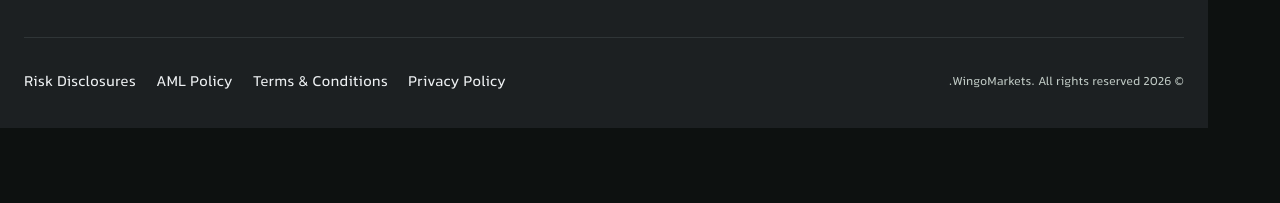
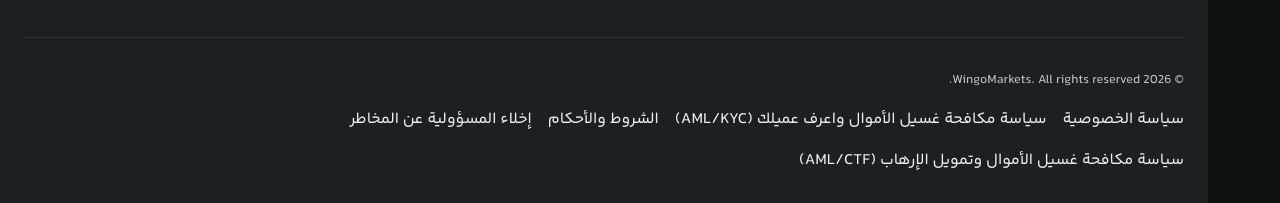
Before and after one commit to nikan-noorafkan/wingomarkets-help-center, a React (Vite) app: page /ar/help-center in a window 1280 px wide. Shown: the part 1516-1719 px from the top of the page. Before the commit the page ends 1644 px from the top, so only its background shows below. Built offline with nearby package versions, Linux system fonts and the light colour scheme; no server answers.

Commit message:
feat: update footer legal policy PDF links and localized names

```diff
--- a/src/components/Footer.jsx
+++ b/src/components/Footer.jsx
@@ -28,6 +28,49 @@
     }
     return `Email Support (Target: < ${hours} hours)`;
   };
+
+  const footerLinks = [
+    {
+      title: {
+        en: "Privacy Policy",
+        fa: "حریم خصوصی",
+        ar: "سياسة الخصوصية"
+      },
+      url: "https://wingomarkets.com/dls/documents/Wingo-Markets-Privacy-Policy.pdf"
+    },
+    {
+      title: {
+        en: "AML/KYC",
+        fa: "قوانین احراز هویت (AML/KYC)",
+        ar: "سياسة مكافحة غسيل الأموال واعرف عميلك (AML/KYC)"
+      },
+      url: "https://wingomarkets.com/dls/documents/Wingo-Markets-KYC-AML-Policy.pdf"
+    },
+    {
+      title: {
+        en: "Terms & Conditions",
+        fa: "شرایط و قوانین",
+        ar: "الشروط والأحكام"
+      },
+      url: "https://wingomarkets.com/dls/documents/Wingo-Markets-Terms-and-Conditions.pdf"
+    },
+    {
+      title: {
+        en: "Risk Disclosure",
+        fa: "بیانیه افشای ریسک",
+        ar: "إخلاء المسؤولية عن المخاطر"
+      },
+      url: "https://wingomarkets.com/dls/documents/Wingo-Markets-Risk-Warning-Notice.pdf"
+    },
+    {
+      title: {
+        en: "AML and CTF Policy",
+        fa: "قوانین مبارزه با پولشویی و تامین مالی تروریسم (AML/CTF)",
+        ar: "سياسة مكافحة غسيل الأموال وتمويل الإرهاب (AML/CTF)"
+      },
+      url: "https://wingomarkets.com/dls/documents/Wingo-Markets-AML-and-CTF-Policy.pdf"
+    }
+  ];
 
   return (
     <footer className="footer-area">
@@ -75,11 +118,17 @@
           <div className="copyright-text">
             &copy; 2026 WingoMarkets. All rights reserved.
           </div>
-          <div className="bottom-links">
-            <a href="#privacy">{t('link_privacy')}</a>
-            <a href="#terms">{t('link_terms')}</a>
-            <a href="#aml">{t('link_aml')}</a>
-            <a href="#disclaimer">{t('link_disclaimer')}</a>
+          <div className="bottom-links" style={{ display: 'flex', gap: '16px', flexWrap: 'wrap' }}>
+            {footerLinks.map((link, idx) => (
+              <a
+                key={idx}
+                href={link.url}
+                target="_blank"
+                rel="noopener noreferrer"
+              >
+                {link.title[language] || link.title['en']}
+              </a>
+            ))}
           </div>
         </div>
       </div>
```
